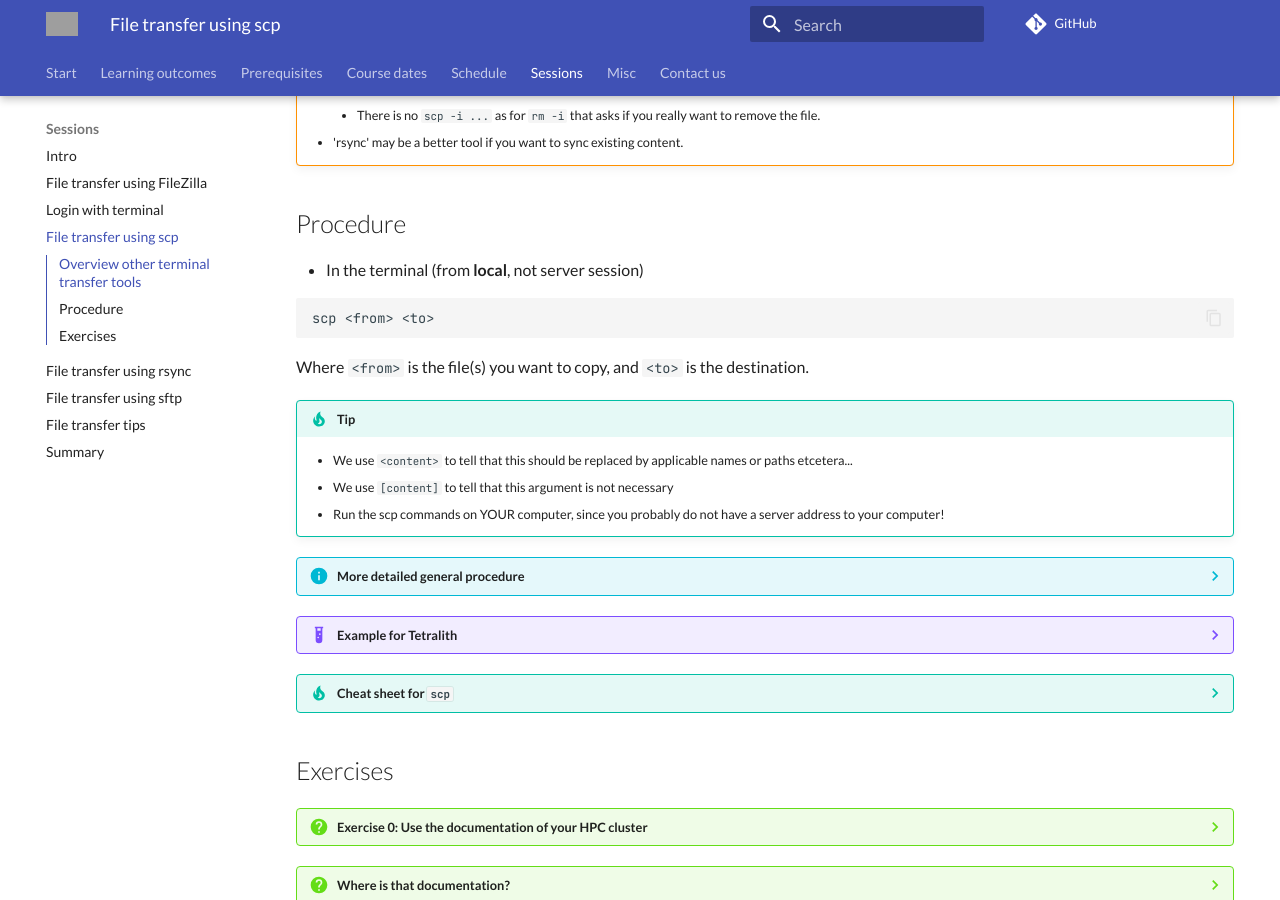
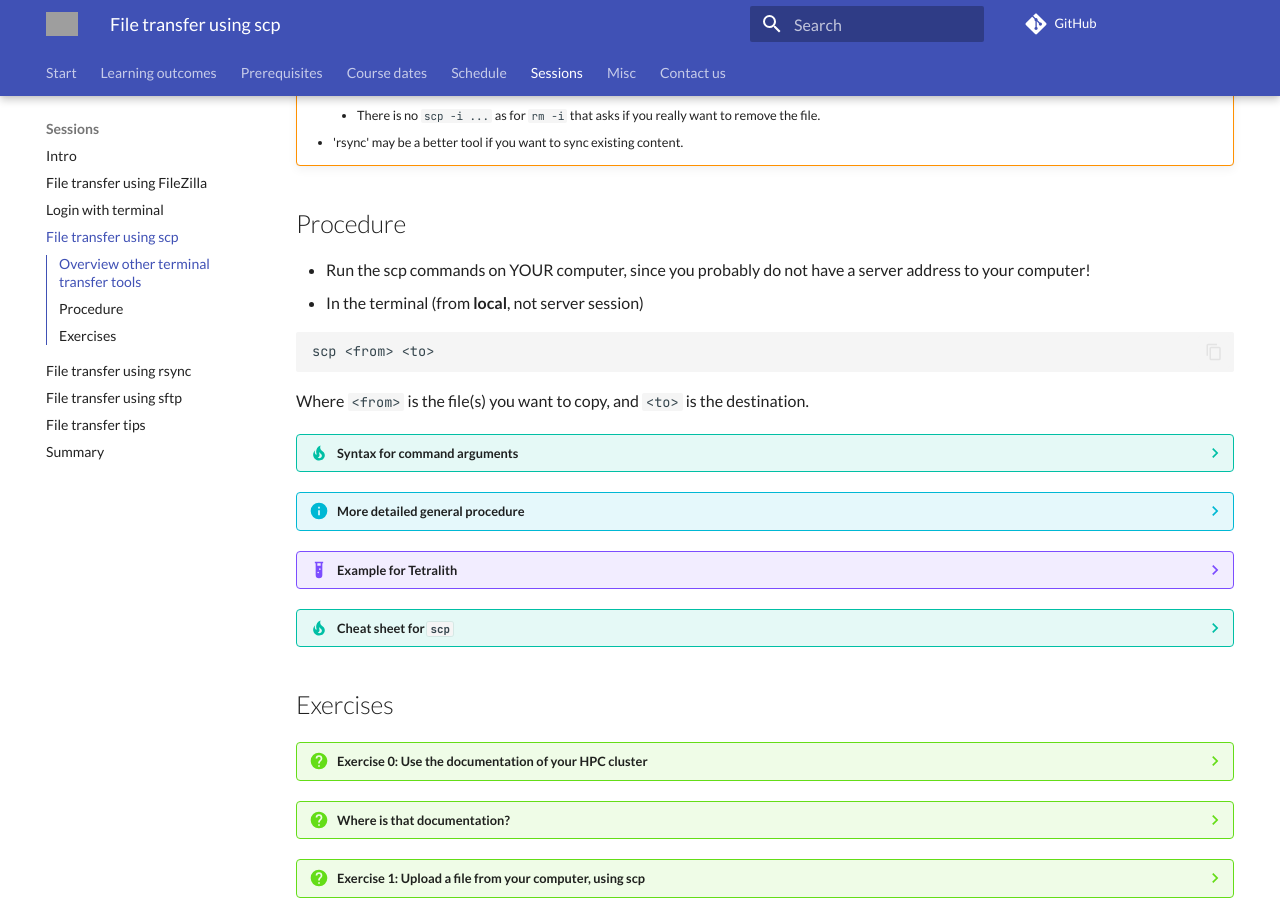
Before and after one commit to UPPMAX/naiss_file_transfer_course, an MkDocs documentation site: the page built from docs/sessions/scp/README.md, in a window 1280 px wide and 900 px high, scrolled down 1242 px. Built offline with MkDocs 1.6.1 and Material for MkDocs 9.7.7, drawn with Linux system fonts in a browser that asks for light colours; comment, search, counter and statistics services are not loaded; grey boxes are pictures that could not be loaded.

Commit message:
scp fixes

```diff
--- a/docs/sessions/scp/README.md
+++ b/docs/sessions/scp/README.md
@@ -96,11 +97,10 @@ scp <from> <to>
 
 Where `<from>` is the file(s) you want to copy, and `<to>` is the destination.
 
-!!! tip
+???- tip "Syntax for command arguments"
 
     - We use `<content>` to tell that this should be replaced by applicable names or paths etcetera...
     - We use ``[content]`` to tell that this argument is not necessary
-    - Run the scp commands on YOUR computer, since you probably do not have a server address to your computer!
 
 ??? info "More detailed general procedure"
 
```
Also changed, not shown: other parts of docs/sessions/scp/README.md (+1 -0 lines).
